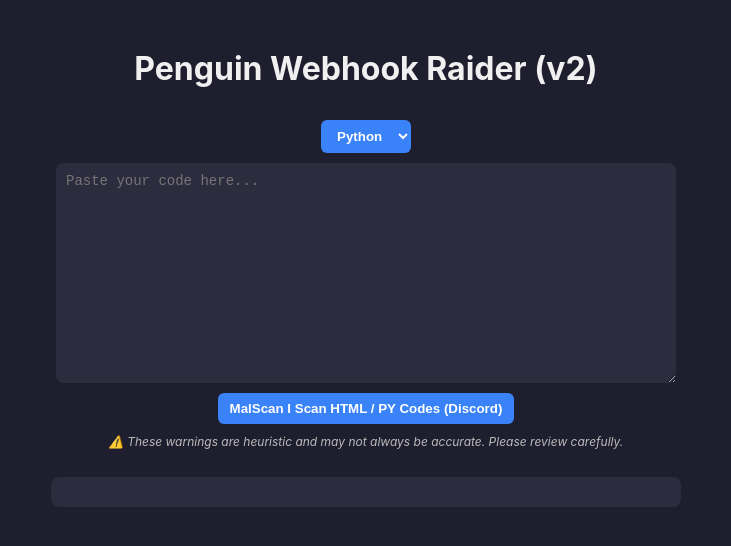
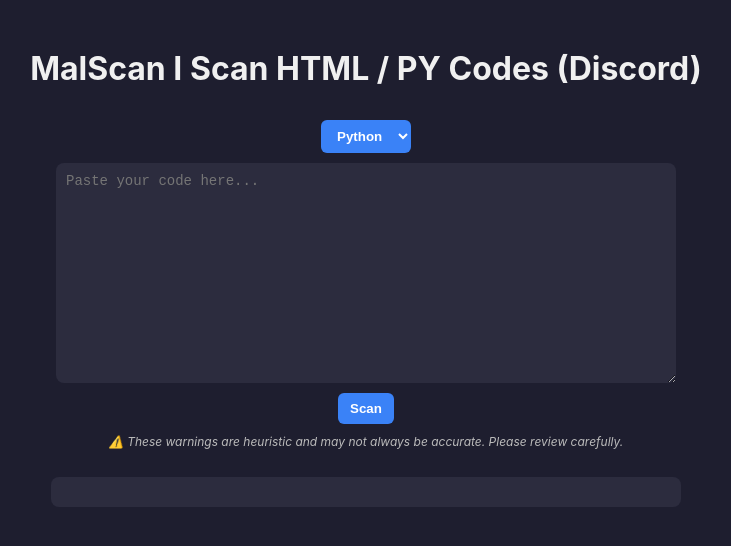
Before and after one commit to greekstars/MalScan, a plain HTML site: page index.html in a window 1280 px wide. Shown: the whole page, without its empty margins (274-1005 px from the left). Drawn offline with Linux system fonts and the light colour scheme.

Commit message:
Update index.html

```diff
--- a/index.html
+++ b/index.html
@@ -3,7 +3,7 @@
 <head>
 <meta charset="UTF-8" />
 <meta name="viewport" content="width=device-width, initial-scale=1" />
-<title>Penguin Webhook Raider (v2)</title>
+<title>MalScan I Scan HTML / PY Codes (Discord)</title>
 <style>
   body {
     background-color: #1e1e2f;
@@ -67,7 +67,7 @@
 </head>
 <body>
 
-<h1>Penguin Webhook Raider (v2)</h1>
+<h1>MalScan I Scan HTML / PY Codes (Discord)</h1>
 
 <select id="language">
   <option value="python">Python</option>
@@ -76,7 +76,7 @@
 
 <textarea id="code-input" placeholder="Paste your code here..."></textarea>
 
-<button id="check-btn">MalScan I Scan HTML / PY Codes (Discord)</button>
+<button id="check-btn">Scan</button>
 
 <div class="disclaimer">
   ⚠️ These warnings are heuristic and may not always be accurate. Please review carefully.
```
